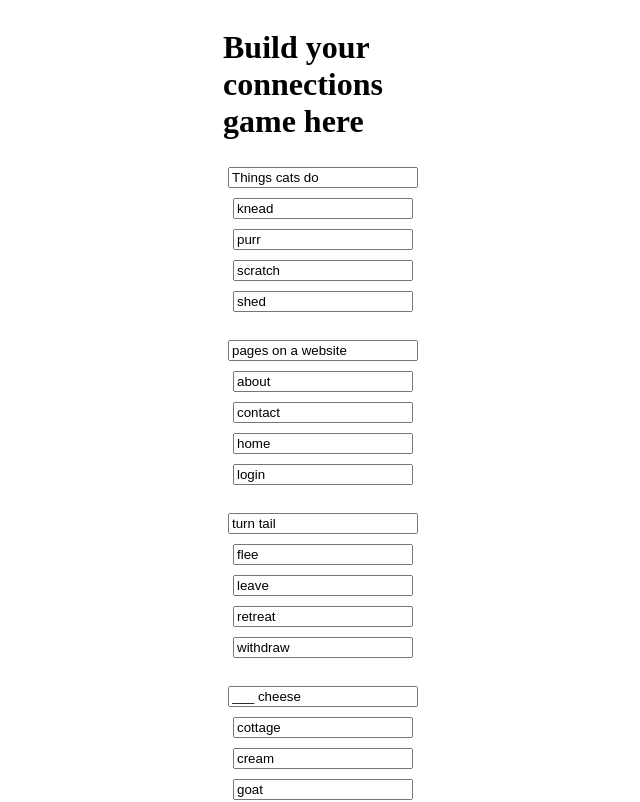
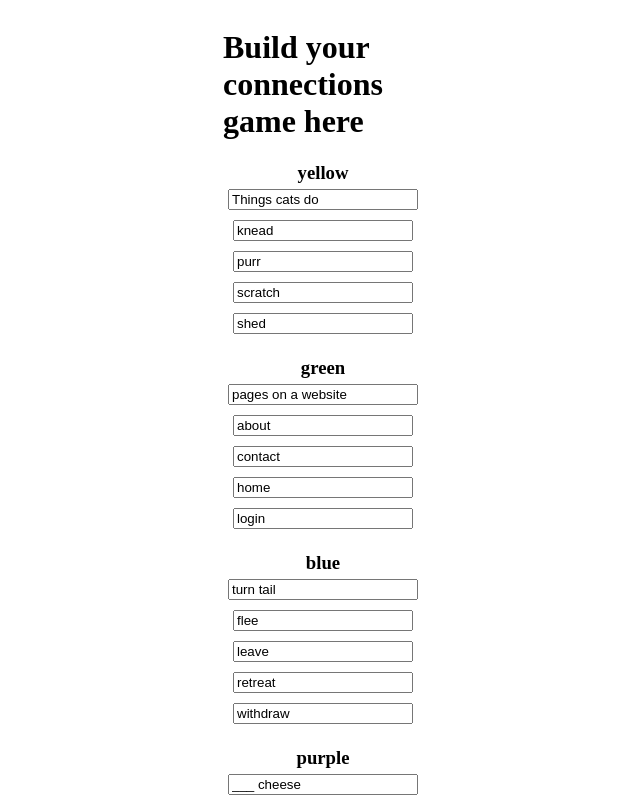
Before and after one commit to fdoyle/my-categories, a SvelteKit app: page / in a window 1280 px wide. Shown: the top 802 px of the page, without its empty margins (317-957 px from the left). Built offline with nearby package versions, Linux system fonts and the light colour scheme.

Commit message:
fix colors

```diff
--- a/src/routes/+page.svelte
+++ b/src/routes/+page.svelte
@@ -115,6 +115,7 @@
 <div class="root">
 	<div class="container">
 		<h1>Build your connections game here</h1>
+        <h3>yellow</h3>
 		<input class="category" bind:value={category1} placeholder="Category 1" />
 		<input class="item" bind:value={category1_item1} placeholder="Item 1" />
 		<input class="item" bind:value={category1_item2} placeholder="Item 1" />
@@ -123,6 +124,7 @@
 
 		<br />
 
+        <h3>green</h3>
 		<input class="category" bind:value={category2} placeholder="Category 1" />
 		<input class="item" bind:value={category2_item1} placeholder="Item 1" />
 		<input class="item" bind:value={category2_item2} placeholder="Item 1" />
@@ -130,6 +132,8 @@
 		<input class="item" bind:value={category2_item4} placeholder="Item 3" />
 
 		<br />
+
+        <h3>blue</h3>
 		<input class="category" bind:value={category3} placeholder="Category 1" />
 		<input class="item" bind:value={category3_item1} placeholder="Item 1" />
 		<input class="item" bind:value={category3_item2} placeholder="Item 1" />
@@ -137,6 +141,8 @@
 		<input class="item" bind:value={category3_item4} placeholder="Item 3" />
 
 		<br />
+
+        <h3>purple</h3>
 		<input class="category" bind:value={category4} placeholder="Category 1" />
 		<input class="item" bind:value={category4_item1} placeholder="Item 1" />
 		<input class="item" bind:value={category4_item2} placeholder="Item 1" />
@@ -171,4 +177,10 @@
 	.item {
 		margin: 5px 10px;
 	}
+
+    h3 {
+        text-align: center;
+        padding: 0px;
+        margin: 0px;
+    }
 </style>
--- a/src/routes/game/+page.svelte
+++ b/src/routes/game/+page.svelte
@@ -193,11 +193,11 @@ Puzzle #483
 
 	function getColorSquareForCategory(category: String): String {
 		if (category === gameObject.category1.name) {
+			return yellow;
+		} else if (category === gameObject.category2.name) {
 			return green;
-		} else if (category === gameObject.category2.name) {
+		} else if (category === gameObject.category3.name) {
 			return blue;
-		} else if (category === gameObject.category3.name) {
-			return yellow;
 		} else if (category === gameObject.category4.name) {
 			return purple;
 		}
```
Also changed, not shown: 20 other files (tests, documents, lock files or other folders).
